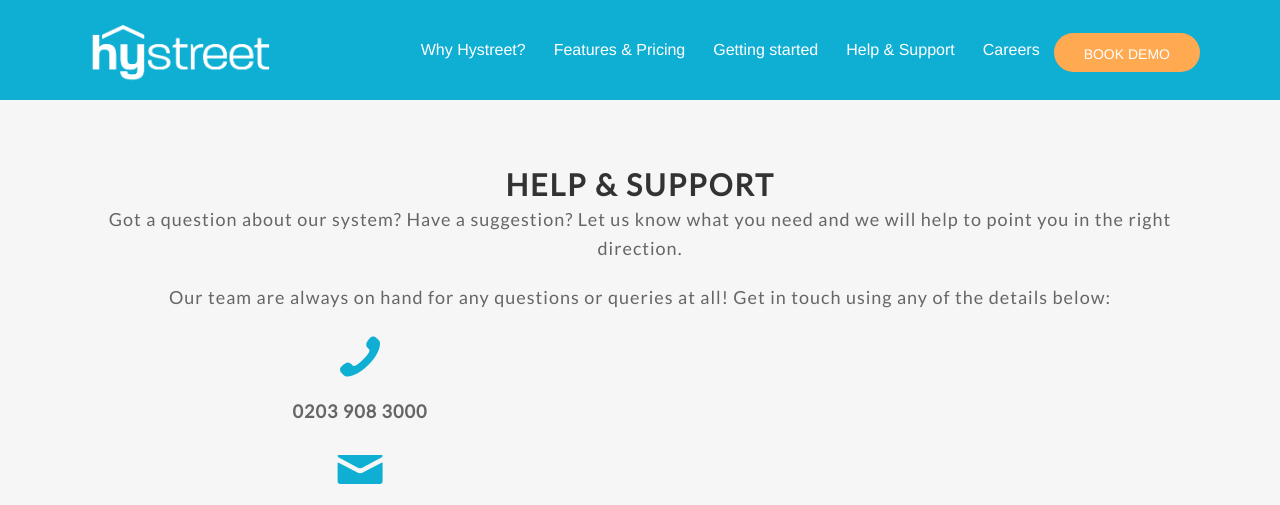
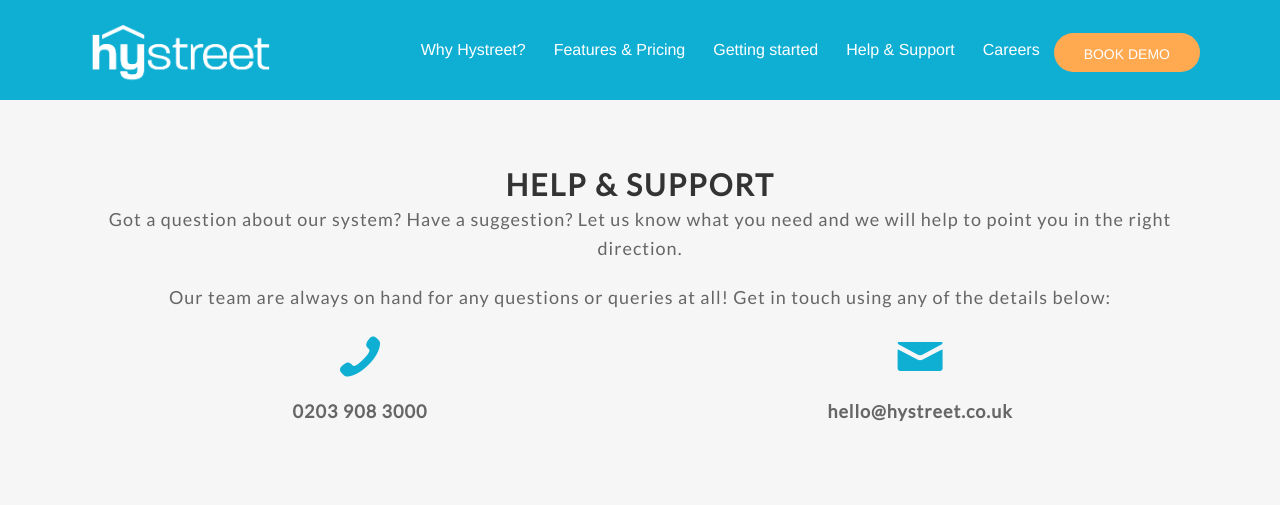
Before and after one commit to hystreet/hystreet.github.io, a Jekyll site: the page built from support/index.html, in a window 1280 px wide. Shown: the top 505 px of the page. Built offline with Jekyll 4.4.1, drawn with Linux system fonts in a browser that asks for light colours; some web fonts are replaced; a script that is not in the unit is left out; grey boxes are pictures that could not be loaded.

Commit message:
Update index.html

```diff
--- a/support/index.html
+++ b/support/index.html
@@ -15,13 +15,13 @@
       <p>
       Our team are always on hand for any questions or queries at all! Get in touch using any of the details below:
       </p>
-      <div class="large-6">
+      <div class="large-6 left">
       <i class='icon-phone'></i>
       <p><b>
         0203 908 3000
         </b></p>
       </div>
-      <div class="large-6">
+      <div class="large-6 right">
       <i class='icon-mail'></i>
             <p><b>
         hello@hystreet.co.uk
```
